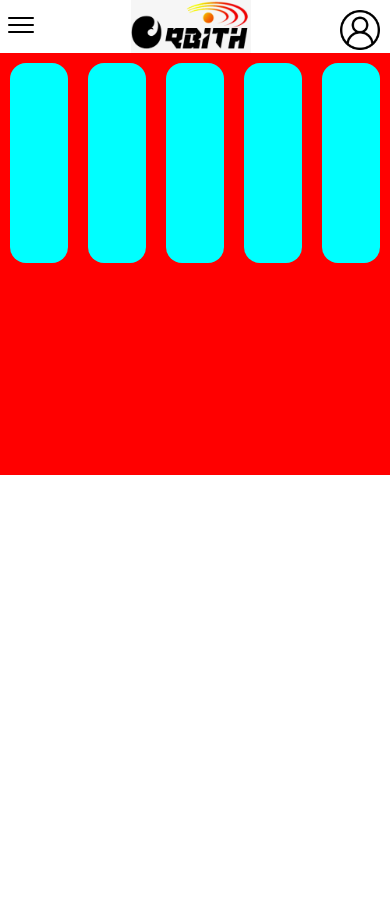
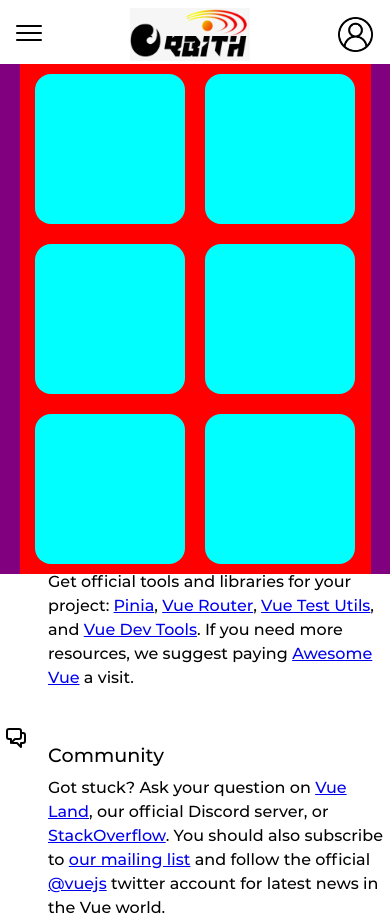
Before and after one commit to Drako9159/webPage_16, a Vue app: page / in a window 390 px wide. Before the commit the page ends 844 px from the top, so only its background shows below. Built offline with nearby package versions, Linux system fonts and the light colour scheme.

Commit message:
add items

```diff
--- a/src/App.vue
+++ b/src/App.vue
@@ -1,6 +1,7 @@
 <script setup>
 import { RouterLink, RouterView } from "vue-router";
 import HelloWorld from "./components/HelloWorld.vue";
+import paquets from "./components/paquets.vue";
 </script>
 <template>
   <div id="main-container">
@@ -32,12 +33,15 @@ import HelloWorld from "./components/HelloWorld.vue";
         </ul>
       </nav>
     </header>
-    <section id="banner">
-      <div></div>
-      <div></div>
-      <div></div>
-      <div></div>
-      <div></div>
+    <section id="center">
+      <div id="banner">
+        <div></div>
+        <div></div>
+        <div></div>
+        <div></div>
+        <div></div>
+        <div></div>
+      </div>
     </section>
   </div>
 
@@ -59,8 +63,8 @@ import HelloWorld from "./components/HelloWorld.vue";
       </nav>
     </div>
   </header>-->
-  <!--
- <RouterView /> -->
+
+  <RouterView />
 </template>
 <style>
 @import "../src/assets/styles/app.css";
--- a/src/assets/styles/app.css
+++ b/src/assets/styles/app.css
@@ -57,6 +57,7 @@ nav .mobile {
   width: 100%;
 }
 nav .mobile .header {
+  min-width: 240px;
   display: flex;
   text-align: center;
   justify-content: space-between;
@@ -64,16 +65,18 @@ nav .mobile .header {
   background-color: rgb(255, 255, 255);
 }
 nav .mobile .header .logs {
+  margin: 1vh;
   width: 120px;
 }
 nav .mobile .header .logs1 {
-  padding: 10px 10px 0px 0px;
+  margin: 2vh;
 
-  width: 40px;
-  height: 40px;
+  width: 35px;
+  height: 35px;
 }
 nav .mobile .header #bmenu {
   border: none;
+  margin: 1vh;
   background-color: transparent;
   cursor: pointer;
   color: grey;
@@ -82,6 +85,7 @@ nav .mobile .links {
   display: none;
   flex-direction: column;
   position: relative;
+  top: -5px;
   z-index: 200;
   background-color: black;
 }
@@ -100,12 +104,25 @@ nav .mobile .links a:hover {
   color: white;
 }
 /*banner*/
+#center{
+  display: flex;
+  align-items: center;
+  justify-content: center;
+  width: 100vw;
+  background-color: purple;
+
+  position: absolute;
+  z-index: 100;
+  top: 4rem;
+  min-width: 240px;
+}
 #banner{
   display: flex;
+  flex-wrap: wrap;
   justify-content: center;
-  width: 100vw;
-  height: 50vh;
+  width: 80vw;
   background-color: red;
+  min-width: 240px;
 }
 #banner div{
   margin: 10px;
@@ -114,7 +131,6 @@ nav .mobile .links a:hover {
   width: 200px;
   height: 200px;
 }
-
 
 @media screen and (max-width: 701px) {
   nav .mobile {
@@ -127,4 +143,20 @@ nav .mobile .links a:hover {
   nav ul {
     display: none;
   }
+  #banner{
+    width: 90vw;
+    background-color: red;
+
+  }
+
+  #banner div{
+    margin: 10px;
+    background-color: aqua;
+    border-radius: 1rem;
+    width: 150px;
+    height: 150px;
+  }
+
+
+
 }
--- a/src/components/TheWelcome.vue
+++ b/src/components/TheWelcome.vue
@@ -78,14 +78,5 @@ import SupportIcon from "./icons/IconSupport.vue";
     twitter account for latest news in the Vue world.
   </WelcomeItem>
 
-  <WelcomeItem>
-    <template #icon>
-      <SupportIcon />
-    </template>
-    <template #heading>Support Vue</template>
 
-    As an independent project, Vue relies on community backing for its
-    sustainability. You can help us by
-    <a target="_blank" href="https://vuejs.org/sponsor/">becoming a sponsor</a>.
-  </WelcomeItem>
 </template>
--- /dev/null
+++ b/src/components/paquets.vue
@@ -0,0 +1,17 @@
+
+
+<template>
+  <section id="center">
+    <div id="banner">
+      <div></div>
+      <div></div>
+      <div></div>
+      <div></div>
+      <div></div>
+      <div></div>
+    </div>
+  </section>
+</template>
+<style>
+@import "../assets/styles/app.css";
+</style>
--- a/src/router/index.js
+++ b/src/router/index.js
@@ -10,8 +10,8 @@ const router = createRouter({
       component: HomeView,
     },
     {
-      path: "/about",
-      name: "about",
+      path: "/",
+      name: "paquets",
       // route level code-splitting
       // this generates a separate chunk (About.[hash].js) for this route
       // which is lazy-loaded when the route is visited.
```
